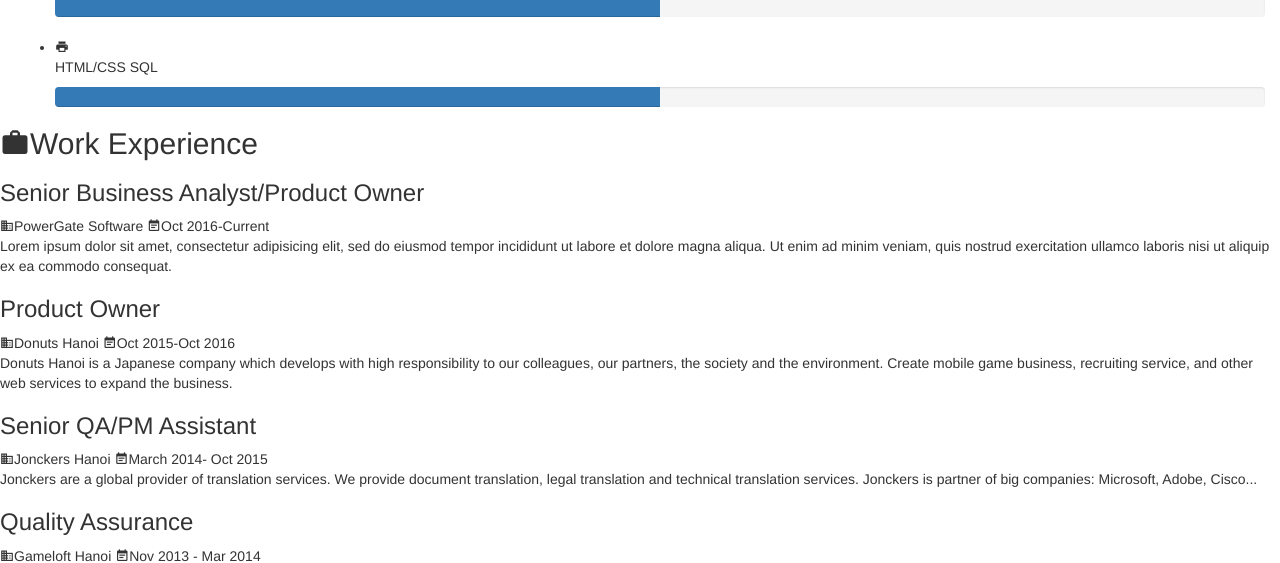
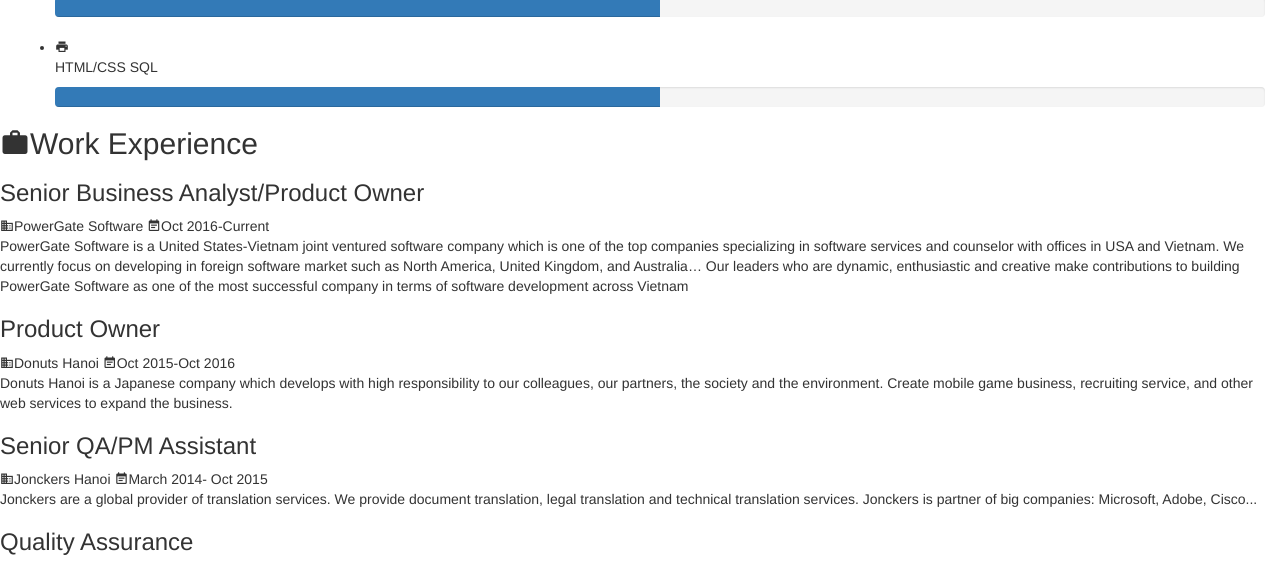
Before and after one commit to clap104/resume, a Flask app: page / in a window 1280 px wide. Shown: the part 1986-2549 px from the top of the page. Run offline with Flask 2, Linux system fonts and the light colour scheme; some libraries are stand-ins or nearby versions.

Commit message:
Update homepage.html
update powergate

```diff
--- a/templates/homepage.html
+++ b/templates/homepage.html
@@ -187,7 +187,7 @@
 										<span><i class="mdi mdi-calendar-text nino-icon"></i>Oct 2016-Current</span>
 									</div>
 									<div class="nino-articleContent">
-										Lorem ipsum dolor sit amet, consectetur adipisicing elit, sed do eiusmod tempor incididunt ut labore et dolore magna aliqua. Ut enim ad minim veniam, quis nostrud exercitation ullamco laboris nisi ut aliquip ex ea commodo consequat.
+										PowerGate Software is a United States-Vietnam joint ventured software company which is one of the top companies specializing in software services and counselor with offices in USA and Vietnam. We currently focus on developing in foreign software market such as North America, United Kingdom, and Australia… Our leaders who are dynamic, enthusiastic and creative make contributions to building PowerGate Software as one of the most successful company in terms of software development across Vietnam
 									</div>
 								</article>
 								<article>
```
